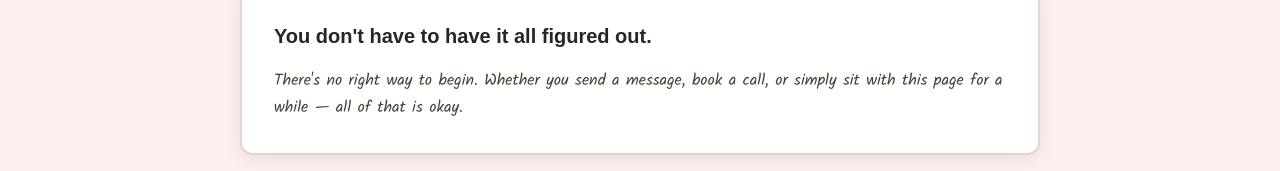
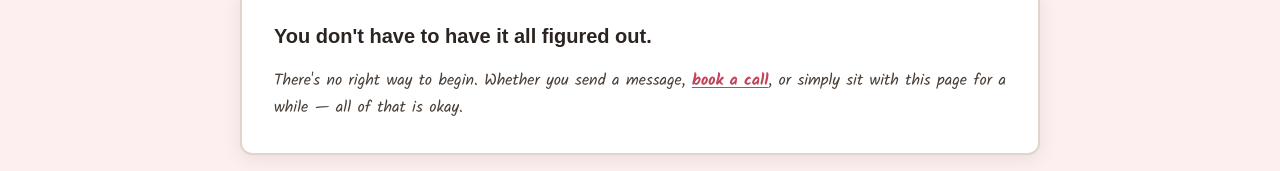
Before and after one commit to Shree0310/Metamorphosis, a Next.js app: page /contact in a window 1280 px wide. Shown: the part 1231-1402 px from the top of the page. Built offline with nearby package versions, Linux system fonts and the light colour scheme; a web font is replaced by a local one.

Commit message:
minute changes

```diff
--- a/src/app/book-now/page.tsx
+++ b/src/app/book-now/page.tsx
@@ -306,7 +306,7 @@ export default function BookNowPage() {
             Book a Session
           </h1>
           <p style={{ fontSize: '18px', lineHeight: 1.6, color: '#4A3F36', maxWidth: '60ch', margin: '0 auto' }}>
-            Book directly or send your query — I'll respond within 2 working days
+            Book directly or <Link href="/contact" scroll={false} style={{ color: '#C2445B', textDecoration: 'underline', textUnderlineOffset: '2px', fontWeight: 600 }}>send your query</Link> — I'll respond within 2 working days
           </p>
         </div>
 
--- a/src/app/contact/page.tsx
+++ b/src/app/contact/page.tsx
@@ -432,7 +432,7 @@ export default function ContactPage() {
                   You don't have to have it all figured out.
                 </h4>
                 <p style={{ fontSize: '16px', lineHeight: 1.7, color: '#4A3F36', margin: 0 }}>
-                  There's no right way to begin. Whether you send a message, book a call, or simply sit with this page for a while — all of that is okay.
+                  There's no right way to begin. Whether you send a message, <Link href="/book-now" scroll={false} style={{ color: '#C2445B', textDecoration: 'underline', textUnderlineOffset: '2px', fontWeight: 600 }}>book a call</Link>, or simply sit with this page for a while — all of that is okay.
                 </p>
               </div>
             </div>
```
